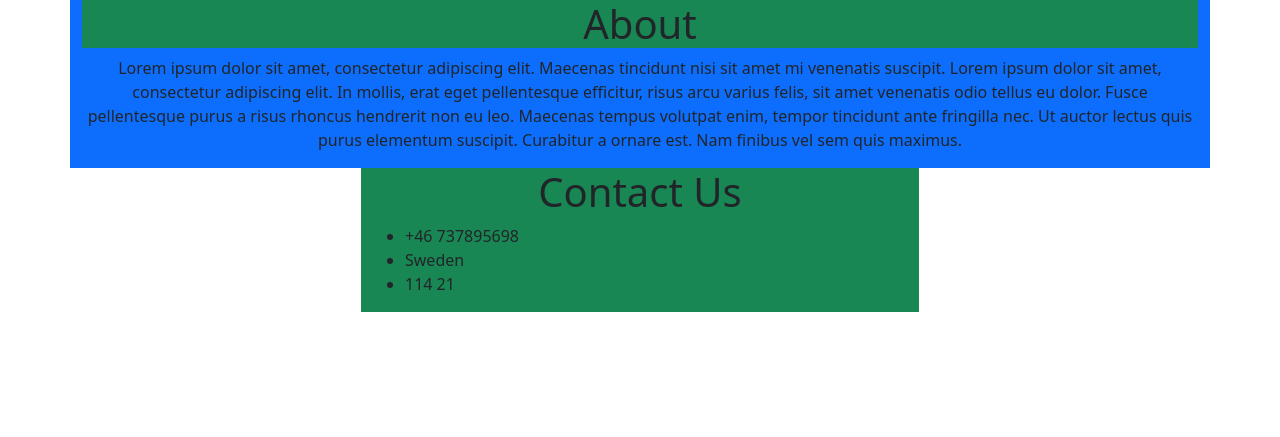
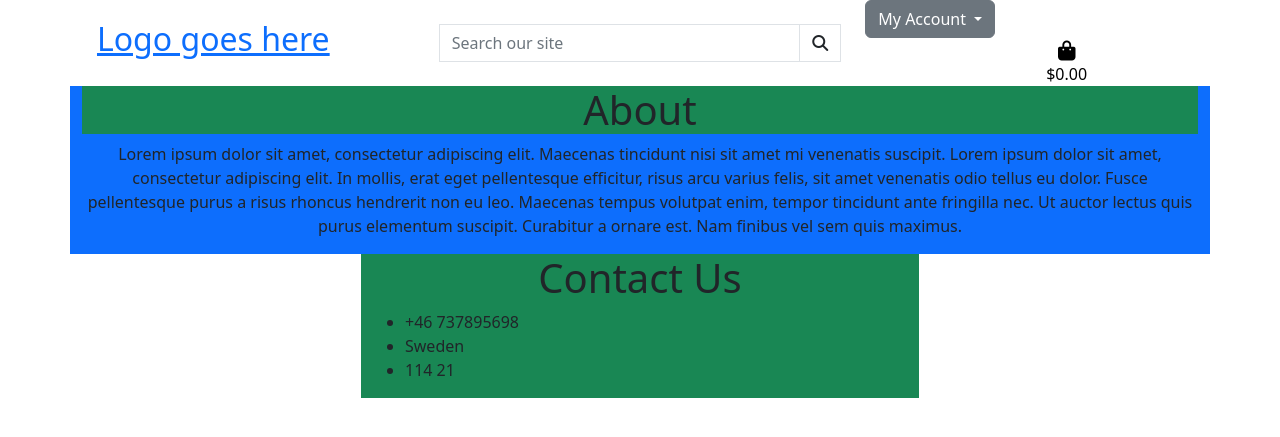
Before and after one commit to Anelairam/mile5, a Django app: page / in a window 1280 px wide. Shown: the top 437 px of the page. Run offline with Django 4.2, Linux system fonts and the light colour scheme; some libraries are stand-ins or nearby versions.

Commit message:
Setup main header

```diff
--- a/home/templates/home/index.html
+++ b/home/templates/home/index.html
@@ -1,5 +1,14 @@
 {% extends "base.html" %}
 {% load static %}
+
+<!--page header content-->
+{% block page_header %}
+    <div class="container header_container">
+        <div class="row">
+            <div class="col"></div>
+        </div>
+    </div>
+{% endblock %}
 
 {% block content %}
 <!--Main page content-->
--- a/templates/base.html
+++ b/templates/base.html
@@ -15,6 +15,7 @@
     {% endblock %}
 
     {% block corejs %}
+        <script src="https://kit.fontawesome.com/d6d7d7c54f.js" crossorigin="anonymous"></script>
         <script src="https://cdn.jsdelivr.net/npm/bootstrap@5.2.0-beta1/dist/js/bootstrap.bundle.min.js" integrity="sha384-pprn3073KE6tl6bjs2QrFaJGz5/SUsLqktiwsUTF55Jfv3qYSDhgCecCxMW52nD2" crossorigin="anonymous"></script>
     {% endblock %}
 
@@ -30,7 +31,64 @@
     <title>Bootstrap demo{% block extra_title %}{% endblock %}</title>
   </head>
   <body>
-    <header class="container-fluid"></header>
+    <header class="container-fluid">
+        <div class="row">
+            <!--Logo content-->
+            <div class="col-12 col-lg-4 my-auto py-1 py-lg-0 text-center text-lg-left">
+                <a href="{% url 'home' %}" class="nav-lin main-logo-link">
+                    <h2>Logo goes here</h2>
+                </a>
+            </div>
+            <!--Search content-->
+            <div class="col-12 col-lg-4 my-auto py-1 py-lg-0">
+                <form method="GET" action="">
+                    <div class="input-group w-100">
+                        <input class="form-control border border-black rounded-0" type="text" name="q" placeholder="Search our site">
+                        <div class="input-group-append">
+                            <button class="form-control btn btn-black border border-black rounded-0" type="submit">
+                                <span class="icon">
+                                    <i class="fas fa-search"></i>
+                                </span>
+                            </button>
+                        </div>
+                    </div>
+                </form>
+            </div>
+            <!--Account content-->
+            <div class="col-12 col-lg-4 my-auto py-1 py-lg-0">
+                <div class="dropdown">
+                    <a class="btn btn-secondary dropdown-toggle" href="#" role="button" id="dropdownMenuLink" data-bs-toggle="dropdown" aria-expanded="false">
+                      My Account
+                    </a>
+
+                    <ul class="dropdown-menu" aria-labelledby="dropdownMenuLink">
+                        {% if request.user.is_authenticated %}
+                                {% if request.user.is_superuser %}
+                                   <li><a href="" class="dropdown-item">Product Management</a></li>
+                                {% endif %}
+                                <li><a href="" class="dropdown-item">My Profile</a></li>
+                                <li><a href="{% url 'account_logout' %}" class="dropdown-item">Logout</a></li>
+                        {% else %}
+                            <li><a href="{% url 'account_signup' %}" class="dropdown-item">Register</a></li>
+                            <li><a href="{% url 'account_login' %}" class="dropdown-item">Login</a></li>
+                        {% endif %}
+                    </ul>
+                </div>
+                <a class="{% if grand_total %}text-info font-weight-bold{% else %}text-black{% endif %} nav-link" href="">
+                    <div class="text-center">
+                        <div><i class="fas fa-shopping-bag fa-lg"></i></div>
+                        <p class="my-0">
+                            {% if grand_total %}
+                                ${{ grand_total|floatformat:2 }}
+                            {% else %}
+                                $0.00
+                            {% endif %}
+                        </p>
+                    </div>
+                </a>
+            </div>
+        </div>
+    </header>
     {% if messages %}
         <div class="message_container"></div>
     {% endif %}
```
